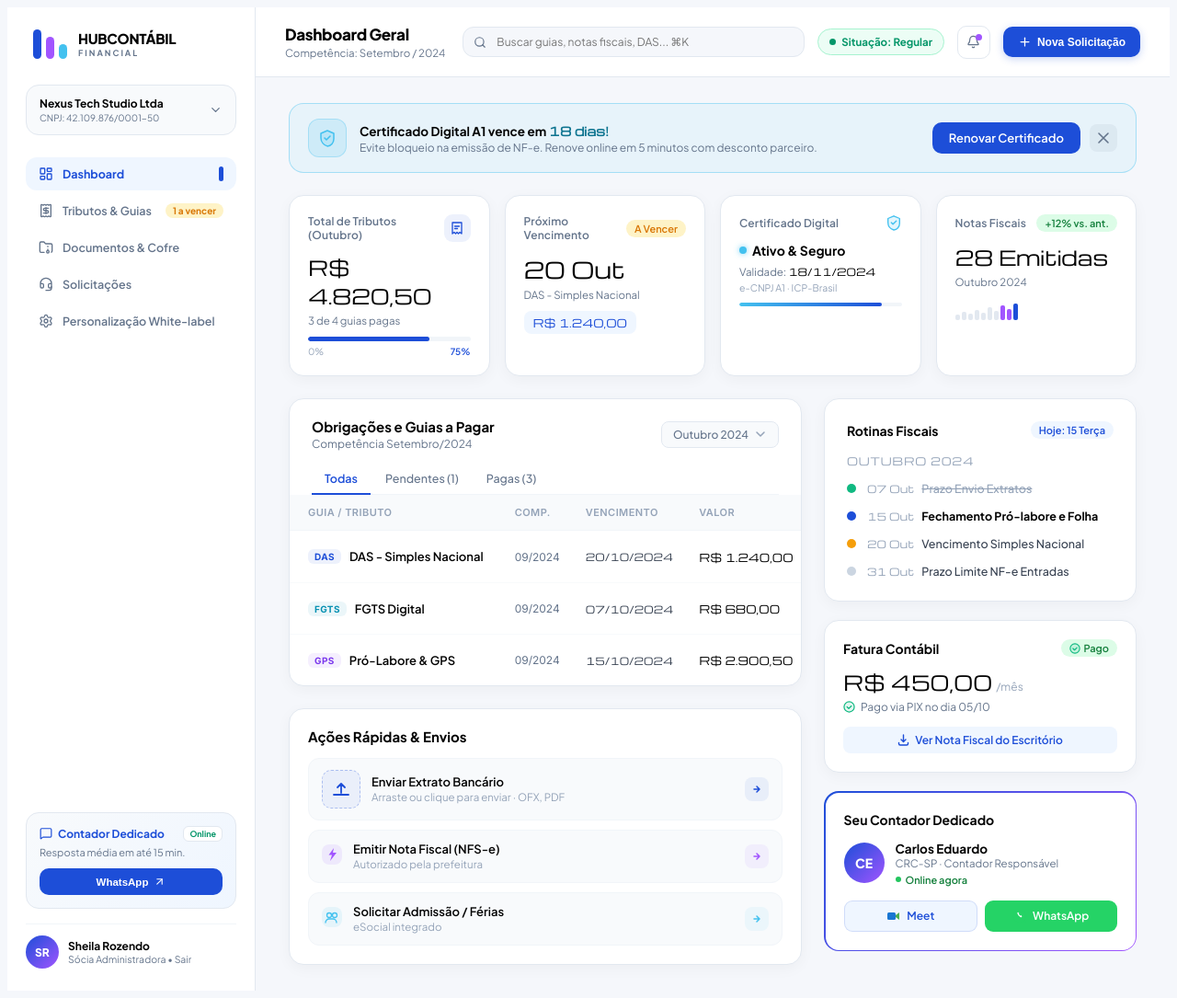
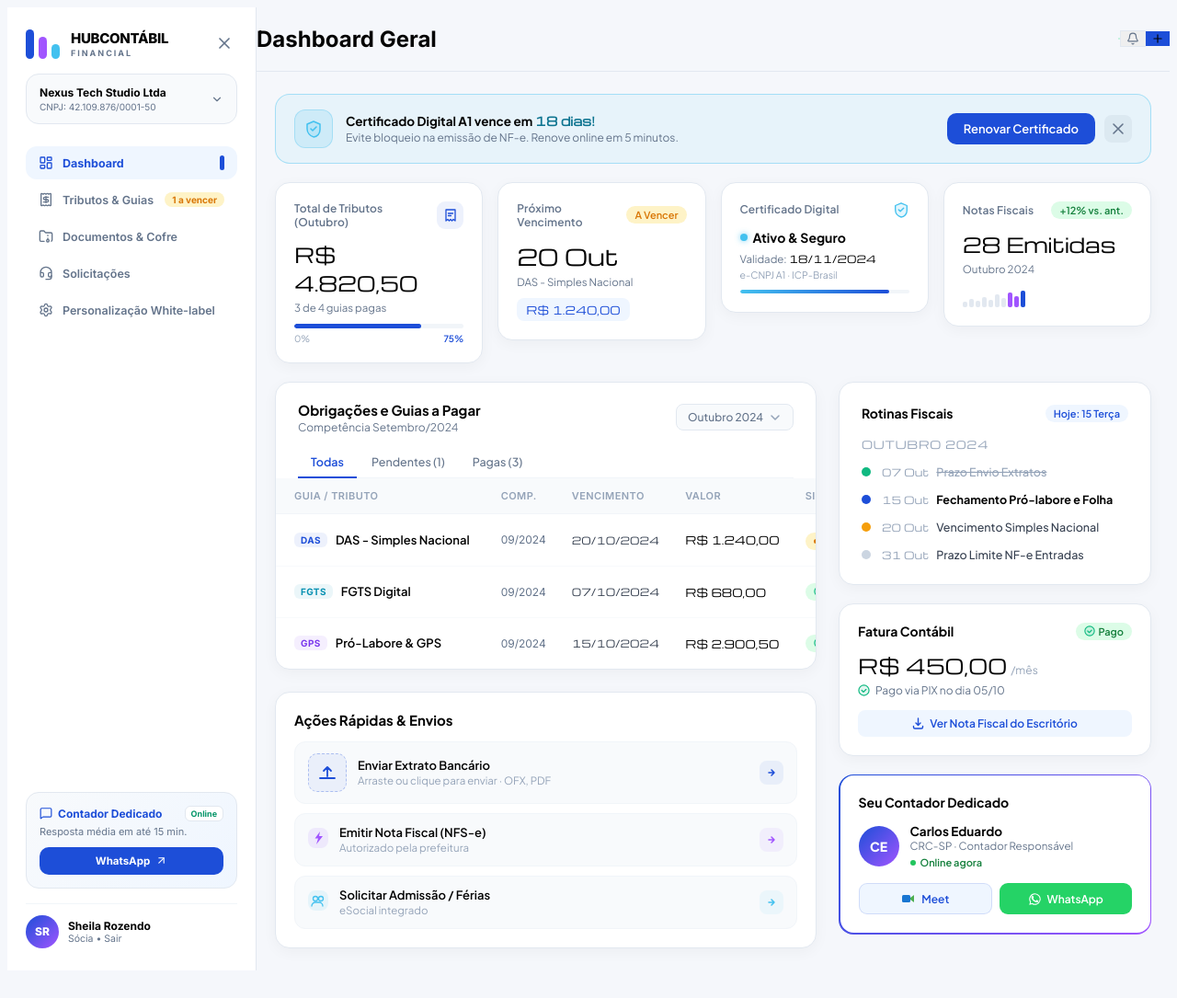
Before and after one commit to sheilarozendo-art/hubcontabil-app, a Next.js app: page / in a window 1280 px wide. Shown: the whole page at 92% size. After the commit the page ends 1063 px from the top, so only its background shows below. Built offline with nearby package versions, Linux system fonts and the light colour scheme.

Commit message:
feat: design 100% responsivo e links whatsapp configurados

```diff
--- a/src/app/components/Sidebar.tsx
+++ b/src/app/components/Sidebar.tsx
@@ -1,22 +1,23 @@
 "use client";
 
-import React from "react";
+import React, { useState } from "react";
 import Link from "next/link";
 import {
   LayoutDashboard,
   Receipt,
   FolderArchive,
-  FileText,
-  ShieldCheck,
   Headset,
-  Building2,
   ChevronDown,
   MessageSquare,
   ArrowUpRight,
-  Settings
+  Settings,
+  Menu,
+  X
 } from "lucide-react";
 
 export default function Sidebar({ activeTab = "dashboard" }: { activeTab?: string }) {
+  const [mobileOpen, setMobileOpen] = useState(false);
+
   const menuItems = [
     { id: "dashboard", href: "/", icon: <LayoutDashboard size={16} />, label: "Dashboard" },
     { id: "tributos", href: "/tributos", icon: <Receipt size={16} />, label: "Tributos & Guias", badge: "1 a vencer" },
@@ -25,24 +26,13 @@ export default function Sidebar({ activeTab = "dashboard" }: { activeTab?: strin
     { id: "configuracoes", href: "/configuracoes", icon: <Settings size={16} />, label: "Personalização White-label" },
   ];
 
-  return (
-    <aside style={{
-      width: 270,
-      background: '#FFFFFF',
-      borderRight: '1px solid #E2E8F0',
-      display: 'flex',
-      flexDirection: 'column',
-      justifyContent: 'space-between',
-      flexShrink: 0,
-      minHeight: '100vh',
-      padding: '24px 20px',
-      boxSizing: 'border-box',
-      fontFamily: "'Plus Jakarta Sans', sans-serif"
-    }}>
+  const menuContent = (
+    <div style={{ display: 'flex', flexDirection: 'column', justifyContent: 'space-between', height: '100%', padding: '24px 20px', boxSizing: 'border-box' }}>
       <div>
         {/* Logo HubContábil */}
+        <div style={{ display: 'flex', alignItems: 'center', justifyContent: 'space-between', marginBottom: 16 }}>
           <Link href="/" style={{ textDecoration: 'none' }}>
-          <div style={{ display: 'flex', alignItems: 'center', gap: 12, padding: '0 8px 16px 8px', cursor: 'pointer' }}>
+            <div style={{ display: 'flex', alignItems: 'center', gap: 12, cursor: 'pointer' }}>
               <div style={{ display: 'flex', alignItems: 'flex-end', gap: 5, height: 32 }}>
                 <span style={{ width: 9, height: 32, background: '#1D4ED8', borderRadius: 999 }} />
                 <span style={{ width: 9, height: 24, background: '#A155FF', borderRadius: 999 }} />
@@ -54,6 +44,16 @@ export default function Sidebar({ activeTab = "dashboard" }: { activeTab?: strin
               </div>
             </div>
           </Link>
+
+          {/* Botão X para fechar gaveta no mobile */}
+          <button
+            onClick={() => setMobileOpen(false)}
+            className="lg:hidden"
+            style={{ background: 'none', border: 'none', cursor: 'pointer', padding: 4 }}
+          >
+            <X size={20} color="#64748B" />
+          </button>
+        </div>
 
         {/* Empresa Ativa */}
         <div style={{
@@ -75,10 +75,10 @@ export default function Sidebar({ activeTab = "dashboard" }: { activeTab?: strin
               CNPJ: 42.109.876/0001-50
             </div>
           </div>
-          <ChevronDown size={15} color="#64748B" />
+          <ChevronDown size={14} color="#64748B" />
         </div>
 
-        {/* Menu de Navegação Dinâmico */}
+        {/* Links de Navegação */}
         <nav style={{ marginTop: 24, display: 'flex', flexDirection: 'column', gap: 4 }}>
           {menuItems.map((item) => {
             const isActive = activeTab === item.id;
@@ -86,6 +86,7 @@ export default function Sidebar({ activeTab = "dashboard" }: { activeTab?: strin
               <Link
                 key={item.id}
                 href={item.href}
+                onClick={() => setMobileOpen(false)}
                 style={{
                   display: 'flex',
                   alignItems: 'center',
@@ -98,7 +99,7 @@ export default function Sidebar({ activeTab = "dashboard" }: { activeTab?: strin
                   fontSize: 12.5,
                   textDecoration: 'none',
                   cursor: 'pointer',
-                  transition: 'all 0.15s ease',
+                  transition: 'background 0.15s ease'
                 }}
               >
                 <div style={{ display: 'flex', alignItems: 'center', gap: 10 }}>
@@ -139,10 +140,14 @@ export default function Sidebar({ activeTab = "dashboard" }: { activeTab?: strin
               Online
             </span>
           </div>
-          <div style={{ fontSize: 11, color: '#64748B', marginTop: 4, lineHeight: 1.4 }}>
+          <div style={{ fontSize: 11, color: '#64748B', marginTop: 4 }}>
             Resposta média em até 15 min.
           </div>
-          <button style={{
+          <a
+            href="https://wa.me/5521993253591?text=Ol%C3%A1%20Sheila!%20Acessei%20o%20HubCont%C3%A1bil%20e%20gostaria%20de%20conversar."
+            target="_blank"
+            rel="noopener noreferrer"
+            style={{
               width: '100%',
               marginTop: 10,
               background: '#1D4ED8',
@@ -156,15 +161,18 @@ export default function Sidebar({ activeTab = "dashboard" }: { activeTab?: strin
               display: 'flex',
               alignItems: 'center',
               justifyContent: 'center',
-            gap: 6
-          }}>
+              gap: 6,
+              textDecoration: 'none',
+              boxSizing: 'border-box'
+            }}
+          >
             <span>WhatsApp</span>
             <ArrowUpRight size={13} />
-          </button>
+          </a>
         </div>
 
-        {/* Perfil com Link para /login */}
-        <Link href="/login" style={{ textDecoration: 'none' }} title="Clique para sair / trocar de usuário">
+        {/* Perfil Único com Logout */}
+        <Link href="/login" style={{ textDecoration: 'none' }}>
           <div style={{ display: 'flex', alignItems: 'center', gap: 10, paddingTop: 12, borderTop: '1px solid #F1F5F9', cursor: 'pointer' }}>
             <div style={{
               width: 36,
@@ -182,11 +190,72 @@ export default function Sidebar({ activeTab = "dashboard" }: { activeTab?: strin
             </div>
             <div style={{ overflow: 'hidden' }}>
               <div style={{ fontSize: 12, fontWeight: 700, color: '#030303' }}>Sheila Rozendo</div>
-              <div style={{ fontSize: 10.5, color: '#64748B' }}>Sócia Administradora • Sair</div>
+              <div style={{ fontSize: 10.5, color: '#64748B' }}>Sócia • Sair</div>
             </div>
           </div>
         </Link>
       </div>
+    </div>
+  );
+
+return (
+    <>
+      {/* Botão Hambúrguer flutuante (Só no celular/tablet) */}
+      <button
+        onClick={() => setMobileOpen(true)}
+        className="btn-menu-mobile"
+        style={{
+          display: 'none',
+          position: 'fixed',
+          bottom: 20,
+          right: 20,
+          zIndex: 9999,
+          background: '#1D4ED8',
+          color: '#FFFFFF',
+          border: 'none',
+          borderRadius: '50%',
+          width: 52,
+          height: 52,
+          boxShadow: '0 8px 24px rgba(29,78,216,0.4)',
+          cursor: 'pointer',
+          alignItems: 'center',
+          justifyContent: 'center',
+        }}
+        aria-label="Abrir Menu"
+      >
+        <Menu size={24} />
+      </button>
+
+      {/* Barra Lateral Fixa (No computador) */}
+      <aside
+        className="sidebar-desktop"
+        style={{
+          width: 270,
+          minWidth: 270,
+          background: '#FFFFFF',
+          borderRight: '1px solid #E2E8F0',
+          minHeight: '100vh',
+          display: 'flex',
+          flexDirection: 'column',
+          justifyContent: 'space-between',
+          flexShrink: 0,
+        }}
+      >
+        {menuContent}
       </aside>
-  );
+
+      {/* Gaveta Deslizante (Quando clica no botão no celular) */}
+      {mobileOpen && (
+        <div style={{ position: 'fixed', inset: 0, zIndex: 99999, display: 'flex' }}>
+          <div
+            onClick={() => setMobileOpen(false)}
+            style={{ position: 'fixed', inset: 0, background: 'rgba(0,0,0,0.5)', backdropFilter: 'blur(3px)' }}
+          />
+          <div style={{ position: 'relative', width: 280, maxWidth: '85%', background: '#FFFFFF', height: '100%', zIndex: 10, boxShadow: '0 0 30px rgba(0,0,0,0.3)' }}>
+            {menuContent}
+          </div>
+        </div>
+      )}
+    </>
+  )
 }
--- a/src/app/components/Topbar.tsx
+++ b/src/app/components/Topbar.tsx
@@ -8,91 +8,43 @@ export default function Topbar({
   subtitle = "Competência: Setembro / 2024"
 }: { title?: string; subtitle?: string }) {
   return (
-    <header style={{
-      height: 76,
-      background: '#FFFFFF',
-      borderBottom: '1px solid #E2E8F0',
-      display: 'flex',
-      alignItems: 'center',
-      justifyContent: 'space-between',
-      padding: '0 32px',
-      boxSizing: 'border-box',
-      fontFamily: "'Plus Jakarta Sans', sans-serif"
-    }}>
+    <header className="h-16 lg:h-[76px] bg-white border-b border-[#E2E8F0] flex items-center justify-between px-4 sm:px-6 lg:px-8 shrink-0 font-sans">
       <div>
-        <div style={{ fontSize: 17, fontWeight: 800, color: '#030303', letterSpacing: '-0.02em' }}>{title}</div>
-        <div style={{ fontSize: 11.5, color: '#64748B', marginTop: 2 }}>{subtitle}</div>
+        <h2 className="text-base sm:text-lg font-extrabold text-[#030303] tracking-tight leading-tight">
+          {title}
+        </h2>
+        <p className="text-[11px] text-[#64748B] hidden sm:block mt-0.5">
+          {subtitle}
+        </p>
       </div>
 
-      <div style={{ display: 'flex', alignItems: 'center', gap: 14 }}>
-        {/* Barra de Busca */}
-        <div style={{ position: 'relative' }}>
-          <Search size={14} color="#64748B" style={{ position: 'absolute', left: 12, top: '50%', transform: 'translateY(-50%)' }} />
+      <div className="flex items-center gap-2 sm:gap-3.5">
+        {/* Campo de Busca (Oculto em telas muito pequenas para não quebrar) */}
+        <div className="relative hidden md:block">
+          <Search size={14} className="text-[#64748B] absolute left-3 top-1/2 -translate-y-1/2" />
           <input
             type="text"
-            placeholder="Buscar guias, notas fiscais, DAS... ⌘K"
-            style={{
-              width: 320,
-              background: '#F5F7FB',
-              border: '1px solid #E2E8F0',
-              borderRadius: 12,
-              padding: '8px 14px 8px 36px',
-              fontSize: 12,
-              color: '#030303',
-              outline: 'none',
-              fontFamily: 'inherit'
-            }}
+            placeholder="Buscar guias, DAS... ⌘K"
+            className="w-48 lg:w-72 bg-[#F5F7FB] border border-[#E2E8F0] rounded-xl pl-8 pr-3 py-1.5 text-xs text-[#030303] outline-none focus:ring-2 focus:ring-[#1D4ED8]"
           />
         </div>
 
-        {/* Status Fiscal */}
-        <div style={{
-          display: 'flex',
-          alignItems: 'center',
-          gap: 6,
-          background: '#ECFDF5',
-          border: '1px solid #A7F3D0',
-          padding: '6px 12px',
-          borderRadius: 999
-        }}>
-          <span style={{ width: 7, height: 7, borderRadius: '50%', background: '#059669' }} />
-          <span style={{ fontSize: 11.5, fontWeight: 700, color: '#059669' }}>Situação: Regular</span>
+        {/* Badge Situação Regular */}
+        <div className="flex items-center gap-1.5 bg-[#ECFDF5] border border-[#A7F3D0] px-2.5 py-1 rounded-full shrink-0">
+          <span className="w-2 h-2 rounded-full bg-[#059669]" />
+          <span className="text-[11px] font-bold text-[#059669] hidden sm:inline">Regular</span>
         </div>
 
-        {/* Sino */}
-        <button style={{
-          width: 36,
-          height: 36,
-          borderRadius: 10,
-          border: '1px solid #E2E8F0',
-          background: '#FFFFFF',
-          display: 'flex',
-          alignItems: 'center',
-          justifyContent: 'center',
-          cursor: 'pointer',
-          position: 'relative'
-        }}>
-          <Bell size={15} color="#64748B" />
-          <span style={{ width: 7, height: 7, borderRadius: '50%', background: '#A155FF', position: 'absolute', top: 8, right: 8 }} />
+        {/* Notificações */}
+        <button className="w-8 h-8 rounded-lg border border-[#E2E8F0] bg-white flex items-center justify-center cursor-pointer relative hover:bg-slate-50 transition shrink-0">
+          <Bell size={14} color="#64748B" />
+          <span className="w-1.5 h-1.5 rounded-full bg-[#A155FF] absolute top-2 right-2" />
         </button>
 
-        {/* Botão Primário */}
-        <button style={{
-          display: 'flex',
-          alignItems: 'center',
-          gap: 6,
-          background: '#1D4ED8',
-          color: '#FFFFFF',
-          border: 'none',
-          borderRadius: 10,
-          padding: '9px 16px',
-          fontSize: 12,
-          fontWeight: 700,
-          cursor: 'pointer',
-          boxShadow: '0 2px 8px rgba(29,78,216,0.25)'
-        }}>
-          <Plus size={15} />
-          <span>Nova Solicitação</span>
+        {/* Botão Nova Ação */}
+        <button className="flex items-center gap-1.5 bg-[#1D4ED8] hover:bg-blue-700 text-white border-none rounded-xl px-3 py-1.5 sm:px-4 sm:py-2 text-xs font-bold shadow-sm transition shrink-0 cursor-pointer">
+          <Plus size={14} />
+          <span className="hidden sm:inline">Nova Solicitação</span>
         </button>
       </div>
     </header>
--- a/src/app/globals.css
+++ b/src/app/globals.css
@@ -18,3 +18,64 @@
 .card-shadow {
   box-shadow: 0px 1px 3px rgba(3, 3, 3, 0.04), 0px 6px 16px rgba(3, 3, 3, 0.02);
 }
+
+/* ─── Regras de Responsividade do HubContábil ─── */
+
+/* 1. Grade dos 4 Cards de Métricas (Desktop: 4 colunas com respiro de 16px) */
+.kpi-grid {
+  display: grid;
+  grid-template-columns: repeat(4, 1fr);
+  gap: 16px;
+  align-items: start;
+}
+
+/* 2. Layout Principal Dividido (Desktop: Lado a Lado) */
+.dashboard-layout {
+  display: flex;
+  gap: 24px;
+  align-items: flex-start;
+}
+
+.dashboard-main-col {
+  flex: 1;
+  min-width: 0;
+  display: flex;
+  flex-direction: column;
+  gap: 24px;
+}
+
+.dashboard-side-col {
+  width: 340px;
+  flex-shrink: 0;
+  display: flex;
+  flex-direction: column;
+  gap: 20px;
+}
+
+/* 3. Comportamento no Tablet (iPad <= 1024px) */
+@media (max-width: 1024px) {
+  .kpi-grid {
+    grid-template-columns: repeat(2, 1fr);
+    gap: 16px;
+  }
+  .dashboard-layout {
+    flex-direction: column;
+  }
+  .dashboard-side-col {
+    width: 100%;
+  }
+  .sidebar-desktop {
+    display: none !important;
+  }
+  .btn-menu-mobile {
+    display: flex !important;
+  }
+}
+
+/* 4. Comportamento no Celular (iPhone/Pixel <= 640px) */
+@media (max-width: 640px) {
+  .kpi-grid {
+    grid-template-columns: 1fr; /* 1 card por linha */
+    gap: 16px; /* O ESPAÇO ELEGANTE QUE VOCÊ PEDIU! */
+  }
+}
--- a/src/app/page.tsx
+++ b/src/app/page.tsx
@@ -707,16 +707,37 @@ function ContadorCard() {
             <GoogleMeetIcon />
             Meet
           </button>
-          <button style={{
-            flex: 1, display: 'flex', alignItems: 'center', justifyContent: 'center', gap: 6,
-            fontFamily: "'Plus Jakarta Sans', sans-serif", fontWeight: 600, fontSize: 12,
-            color: '#fff', background: '#25D366',
-            border: 'none', borderRadius: 9,
-            padding: '8px 10px', cursor: 'pointer',
-          }}>
-            <WhatsAppSmallIcon />
-            WhatsApp
-          </button>
+          {/* Botão Oficial do WhatsApp com seu link e ícone integrado */}
+          <a
+            href="https://wa.me/5521993253591?text=Ol%C3%A1%20Sheila!%20Acessei%20a%20demonstra%C3%A7%C3%A3o%20do%20HubCont%C3%A1bil%20e%20gostaria%20de%20conversar%20sobre%20a%20plataforma."
+            target="_blank"
+            rel="noopener noreferrer"
+            style={{
+              flex: 1,
+              display: 'flex',
+              alignItems: 'center',
+              justifyContent: 'center',
+              gap: 6,
+              fontFamily: "'Plus Jakarta Sans', sans-serif",
+              fontWeight: 600,
+              fontSize: 12,
+              color: '#fff',
+              background: '#25D366',
+              border: 'none',
+              borderRadius: 9,
+              padding: '8px 10px',
+              cursor: 'pointer',
+              textDecoration: 'none',
+              transition: 'opacity 0.15s ease'
+            }}
+            onMouseEnter={e => (e.currentTarget.style.opacity = '0.9')}
+            onMouseLeave={e => (e.currentTarget.style.opacity = '1')}
+          >
+            <svg width="15" height="15" viewBox="0 0 24 24" fill="#FFFFFF" style={{ flexShrink: 0 }}>
+              <path d="M17.472 14.382c-.301-.15-1.782-.879-2.058-.979-.276-.1-.477-.15-.678.15-.2.301-.778.979-.954 1.18-.176.2-.351.226-.652.075-.301-.15-1.27-.468-2.42-1.493-.895-.798-1.5-1.784-1.676-2.085-.176-.301-.019-.464.132-.614.136-.135.301-.351.452-.527.15-.176.201-.301.301-.502.101-.201.05-.377-.025-.527-.075-.15-.678-1.634-.929-2.238-.244-.588-.492-.508-.678-.518l-.578-.01c-.2 0-.527.075-.803.376s-1.054 1.029-1.054 2.509 1.079 2.91 1.23 3.111c.15.201 2.124 3.243 5.145 4.549 3.021 1.306 3.021.871 3.573.821.552-.05 1.782-.728 2.033-1.431.251-.703.251-1.305.176-1.431-.076-.126-.277-.201-.578-.351zM12 2a10 10 0 00-8.584 15.112L2 22l4.988-1.309A10 10 0 1012 2zm0 18.25a8.214 8.214 0 01-4.19-1.149l-.3-.178-3.113.816.83-3.033-.195-.311A8.25 8.25 0 1112 20.25z" />
+            </svg>
+            <span>WhatsApp</span>
+          </a>
         </div>
       </div>
     </div>
@@ -730,15 +751,15 @@ export default function Dashboard() {
 
   return (
     <div style={{ display: 'flex', minHeight: '100vh', width: '100%', background: '#F5F7FB' }}>
-      {/* 1. Sidebar Fixa na Esquerda */}
+      {/* 1. Sidebar Inteligente */}
       <Sidebar activeTab="dashboard" />
 
       {/* 2. Área de Conteúdo */}
       <div style={{ flex: 1, display: 'flex', flexDirection: 'column', minWidth: 0 }}>
         <Topbar title="Dashboard Geral" subtitle="Competência: Setembro / 2024" />
 
-        <main style={{ flex: 1, padding: '28px 36px', overflowY: 'auto' }}>
-          <div style={{ maxWidth: 1280, margin: '0 auto', display: 'flex', flexDirection: 'column', gap: 24 }}>
+        <main style={{ flex: 1, padding: '24px 20px', overflowY: 'auto' }}>
+          <div style={{ maxWidth: 1280, margin: '0 auto', display: 'flex', flexDirection: 'column', gap: 20 }}>
 
             {/* Banner Preventivo */}
             {bannerVisible && (
@@ -750,6 +771,7 @@ export default function Dashboard() {
                 display: 'flex',
                 alignItems: 'center',
                 justifyContent: 'space-between',
+                flexWrap: 'wrap',
                 gap: 16,
               }}>
                 <div style={{ display: 'flex', alignItems: 'center', gap: 14 }}>
@@ -767,7 +789,7 @@ export default function Dashboard() {
                       <span style={{ fontFamily: "'Michroma', sans-serif", fontSize: 13, color: '#0E7490' }}>18 dias!</span>
                     </div>
                     <div style={{ fontFamily: "'Plus Jakarta Sans', sans-serif", fontSize: 12, color: '#64748B', marginTop: 2 }}>
-                      Evite bloqueio na emissão de NF-e. Renove online em 5 minutos com desconto parceiro.
+                      Evite bloqueio na emissão de NF-e. Renove online em 5 minutos.
                     </div>
                   </div>
                 </div>
@@ -794,24 +816,24 @@ export default function Dashboard() {
               </div>
             )}
 
-            {/* Linha de KPIs (4 Cards Compactos) */}
-            <div style={{ display: 'grid', gridTemplateColumns: 'repeat(4, 1fr)', gap: 16 }}>
+                        {/* LINHA DE KPIS COM ESPAÇAMENTO PERFEITO */}
+            <div className="kpi-grid">
               <KPITributos />
               <KPIVencimento />
               <KPICertificado />
               <KPINotas />
             </div>
 
-            {/* Grid Principal */}
-            <div style={{ display: 'flex', gap: 24, alignItems: 'flex-start' }}>
+            {/* GRID PRINCIPAL */}
+            <div className="dashboard-layout">
               {/* Coluna Esquerda */}
-              <div style={{ flex: 1, minWidth: 0, display: 'flex', flexDirection: 'column', gap: 24 }}>
+              <div className="dashboard-main-col">
                 <ObrigacoesCard />
                 <AcoesRapidasCard />
               </div>
 
               {/* Coluna Direita */}
-              <div style={{ width: 340, flexShrink: 0, display: 'flex', flexDirection: 'column', gap: 20 }}>
+              <div className="dashboard-side-col">
                 <CalendarioCard />
                 <FaturaCard />
                 <ContadorCard />
```
Lines whose indentation alone changed are shown as unchanged.
